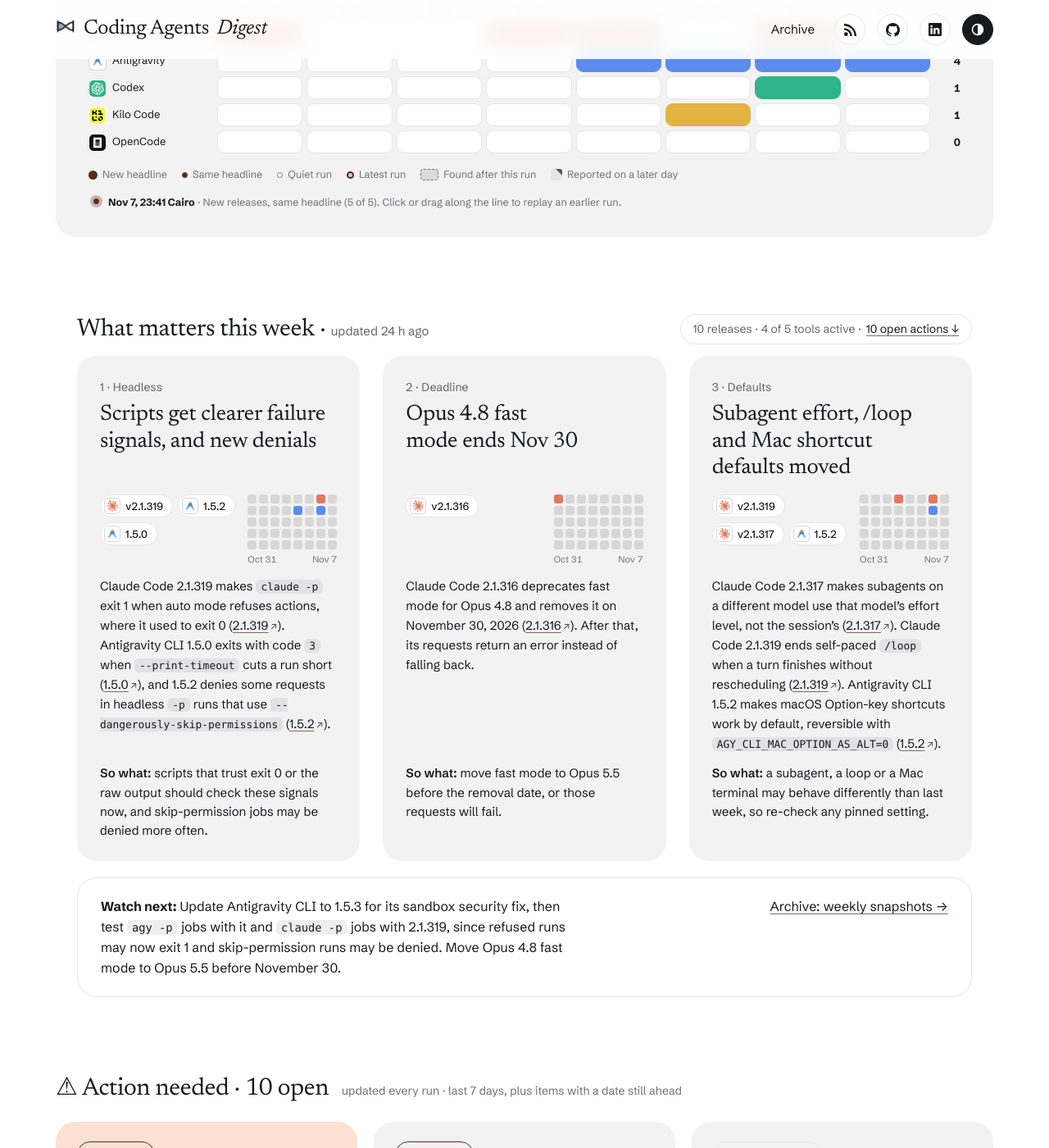
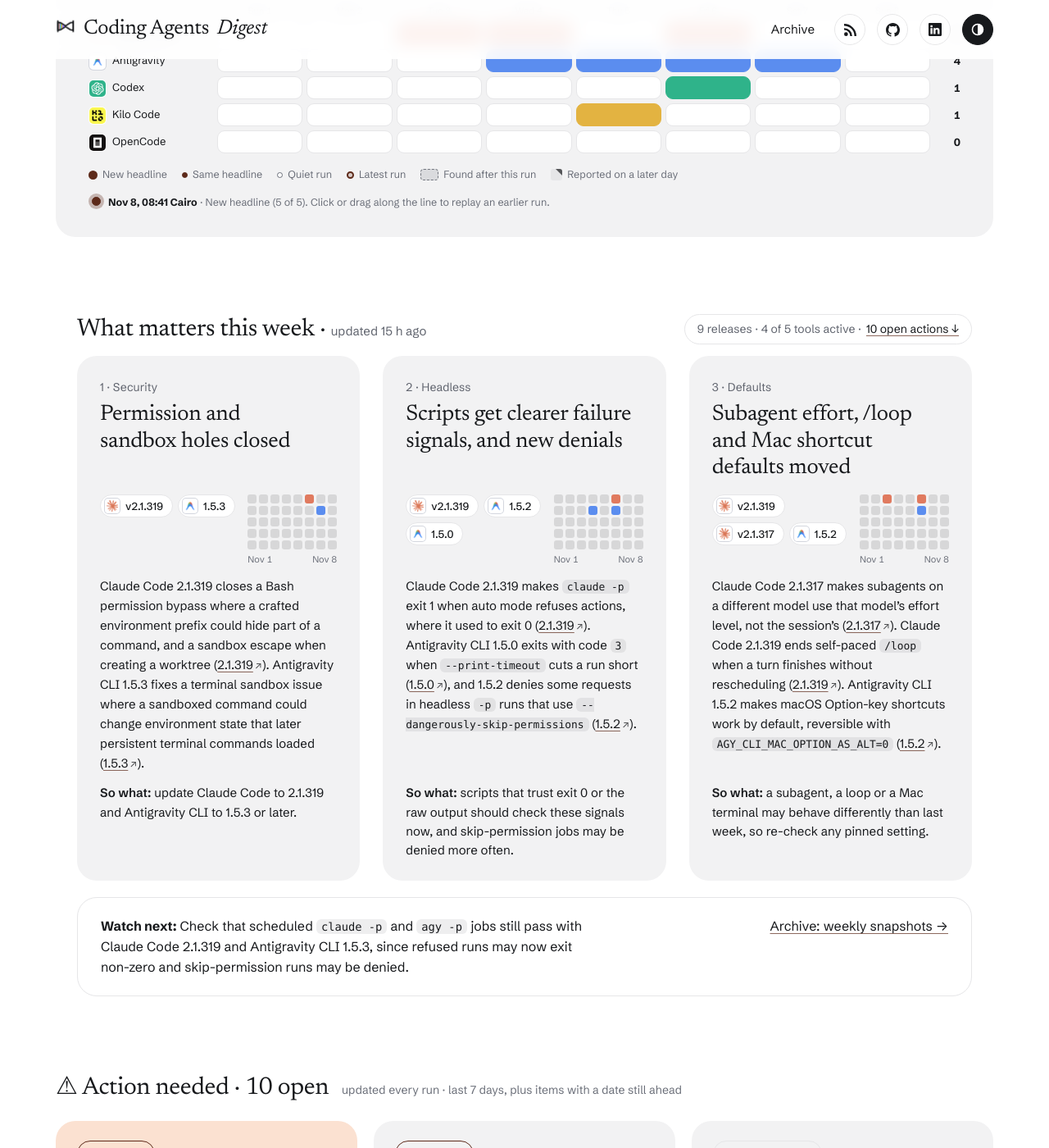
Before and after one commit to IbrahimSobh/coding-agents-digest, a Jekyll site: the page built from docs/index.html, in a window 1280 px wide and 1400 px high, scrolled down 2631 px. Shown: the whole window at 82% size. Built offline with Jekyll 4.4.1, drawn with Linux system fonts in a browser that asks for light colours; some of the changed text lies outside the part shown.

```diff
--- a/docs/_data/brief.json
+++ b/docs/_data/brief.json
@@ -1,20 +1,20 @@
 {
- "updated": "2026-11-07T23:41+02:00",
- "updated_label": "Nov 7, 23:41",
- "window": "Oct 31 to Nov 7, 2026",
- "headline": "Claude Code 2.1.319 fixes a Bash permission bypass and changes headless exit codes; Opus 4.8 fast mode ends Nov 30.",
+ "updated": "2026-11-08T08:41+02:00",
+ "updated_label": "Nov 8, 08:41",
+ "window": "Nov 1 to Nov 8, 2026",
+ "headline": "Claude Code 2.1.319 and Antigravity CLI 1.5.3 fix security holes; headless runs now exit non-zero when refused or cut short.",
  "themes": [
+  {
+   "tag": "Security",
+   "title": "Permission and sandbox holes closed",
+   "facts": "Claude Code 2.1.319 closes a Bash permission bypass where a crafted environment prefix could hide part of a command, and a sandbox escape when creating a worktree ([2.1.319](https://github.com/anthropics/claude-code/releases/tag/v2.1.319)). Antigravity CLI 1.5.3 fixes a terminal sandbox issue where a sandboxed command could change environment state that later persistent terminal commands loaded ([1.5.3](https://github.com/google-antigravity/antigravity-cli/releases/tag/1.5.3)).",
+   "so_what": "update Claude Code to 2.1.319 and Antigravity CLI to 1.5.3 or later."
+  },
   {
    "tag": "Headless",
    "title": "Scripts get clearer failure signals, and new denials",
    "facts": "Claude Code 2.1.319 makes `claude -p` exit 1 when auto mode refuses actions, where it used to exit 0 ([2.1.319](https://github.com/anthropics/claude-code/releases/tag/v2.1.319)). Antigravity CLI 1.5.0 exits with code `3` when `--print-timeout` cuts a run short ([1.5.0](https://github.com/google-antigravity/antigravity-cli/releases/tag/1.5.0)), and 1.5.2 denies some requests in headless `-p` runs that use `--dangerously-skip-permissions` ([1.5.2](https://github.com/google-antigravity/antigravity-cli/releases/tag/1.5.2)).",
    "so_what": "scripts that trust exit 0 or the raw output should check these signals now, and skip-permission jobs may be denied more often."
-  },
-  {
-   "tag": "Deadline",
-   "title": "Opus 4.8 fast mode ends Nov 30",
-   "facts": "Claude Code 2.1.316 deprecates fast mode for Opus 4.8 and removes it on November 30, 2026 ([2.1.316](https://github.com/anthropics/claude-code/releases/tag/v2.1.316)). After that, its requests return an error instead of falling back.",
-   "so_what": "move fast mode to Opus 5.5 before the removal date, or those requests will fail."
   },
   {
    "tag": "Defaults",
@@ -23,5 +23,5 @@
    "so_what": "a subagent, a loop or a Mac terminal may behave differently than last week, so re-check any pinned setting."
   }
  ],
- "watch_next": "Update Antigravity CLI to 1.5.3 for its sandbox security fix, then test `agy -p` jobs with it and `claude -p` jobs with 2.1.319, since refused runs may now exit 1 and skip-permission runs may be denied. Move Opus 4.8 fast mode to Opus 5.5 before November 30."
+ "watch_next": "Check that scheduled `claude -p` and `agy -p` jobs still pass with Claude Code 2.1.319 and Antigravity CLI 1.5.3, since refused runs may now exit non-zero and skip-permission runs may be denied."
 }
--- a/docs/_data/headlines.json
+++ b/docs/_data/headlines.json
@@ -46,5 +46,6 @@
  {"updated": "2026-11-06T08:41+02:00", "window": "Oct 30 to Nov 6, 2026", "headline": "Antigravity CLI 1.5.2 can deny headless runs under --dangerously-skip-permissions; Opus 4.8 fast mode ends Nov 30."},
  {"updated": "2026-11-06T23:41+02:00", "window": "Oct 30 to Nov 6, 2026", "headline": "Claude Code 2.1.319 fixes a Bash permission bypass and changes headless exit codes; Opus 4.8 fast mode ends Nov 30."},
  {"updated": "2026-11-07T08:41+02:00", "window": "Oct 31 to Nov 7, 2026", "headline": "Claude Code 2.1.319 fixes a Bash permission bypass and changes headless exit codes; Opus 4.8 fast mode ends Nov 30."},
- {"updated": "2026-11-07T23:41+02:00", "window": "Oct 31 to Nov 7, 2026", "headline": "Claude Code 2.1.319 fixes a Bash permission bypass and changes headless exit codes; Opus 4.8 fast mode ends Nov 30."}
+ {"updated": "2026-11-07T23:41+02:00", "window": "Oct 31 to Nov 7, 2026", "headline": "Claude Code 2.1.319 fixes a Bash permission bypass and changes headless exit codes; Opus 4.8 fast mode ends Nov 30."},
+ {"updated": "2026-11-08T08:41+02:00", "window": "Nov 1 to Nov 8, 2026", "headline": "Claude Code 2.1.319 and Antigravity CLI 1.5.3 fix security holes; headless runs now exit non-zero when refused or cut short."}
 ]
--- a/task/state.json
+++ b/task/state.json
@@ -1,6 +1,6 @@
 {
-  "last_run": "2026-11-07T23:41+02:00",
-  "last_entry_file": "docs/digests/2026-11-07-2341.md",
+  "last_run": "2026-11-08T08:41+02:00",
+  "last_entry_file": "docs/digests/2026-11-08-0841.md",
   "last_snapshot": "2026-11-05",
   "timezone": "Africa/Cairo",
   "tools": {
```
Also changed, not shown: docs/digests/2026-11-08-0841.md (added, +11 -0 lines).
